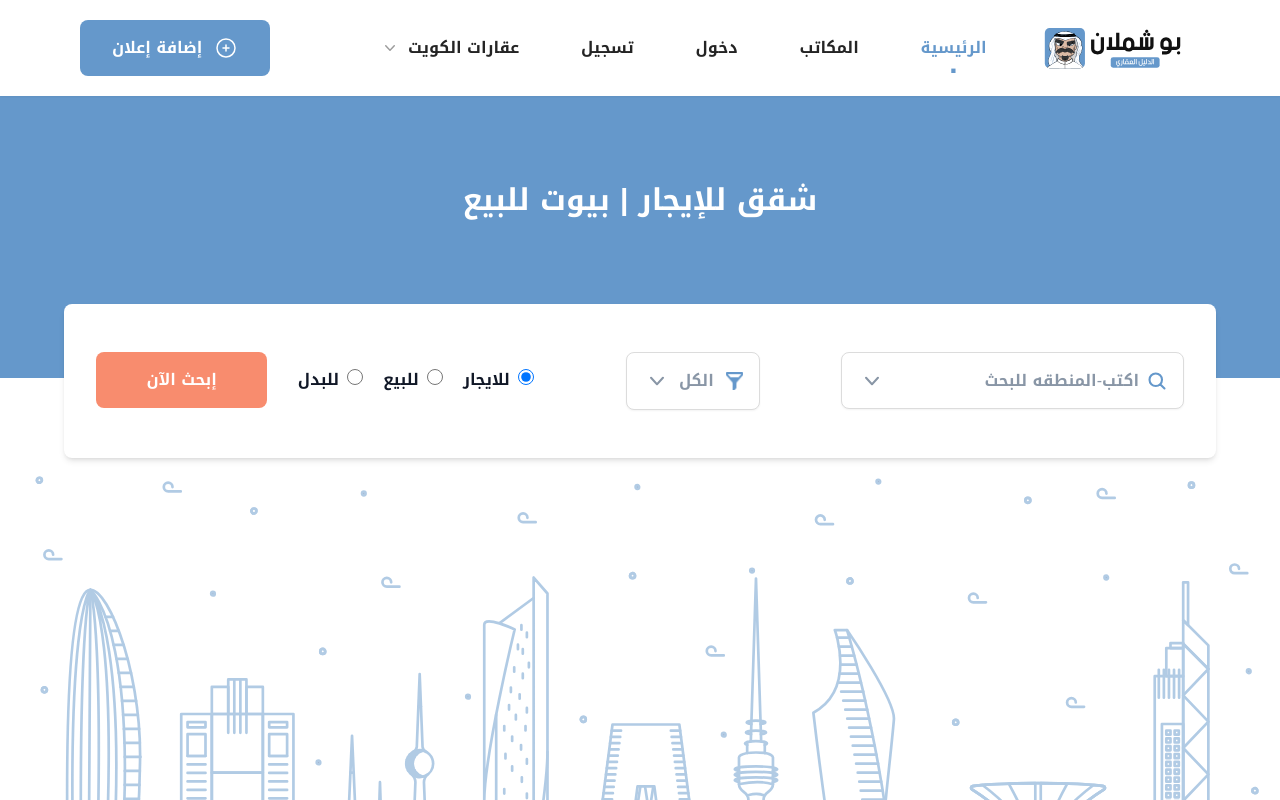
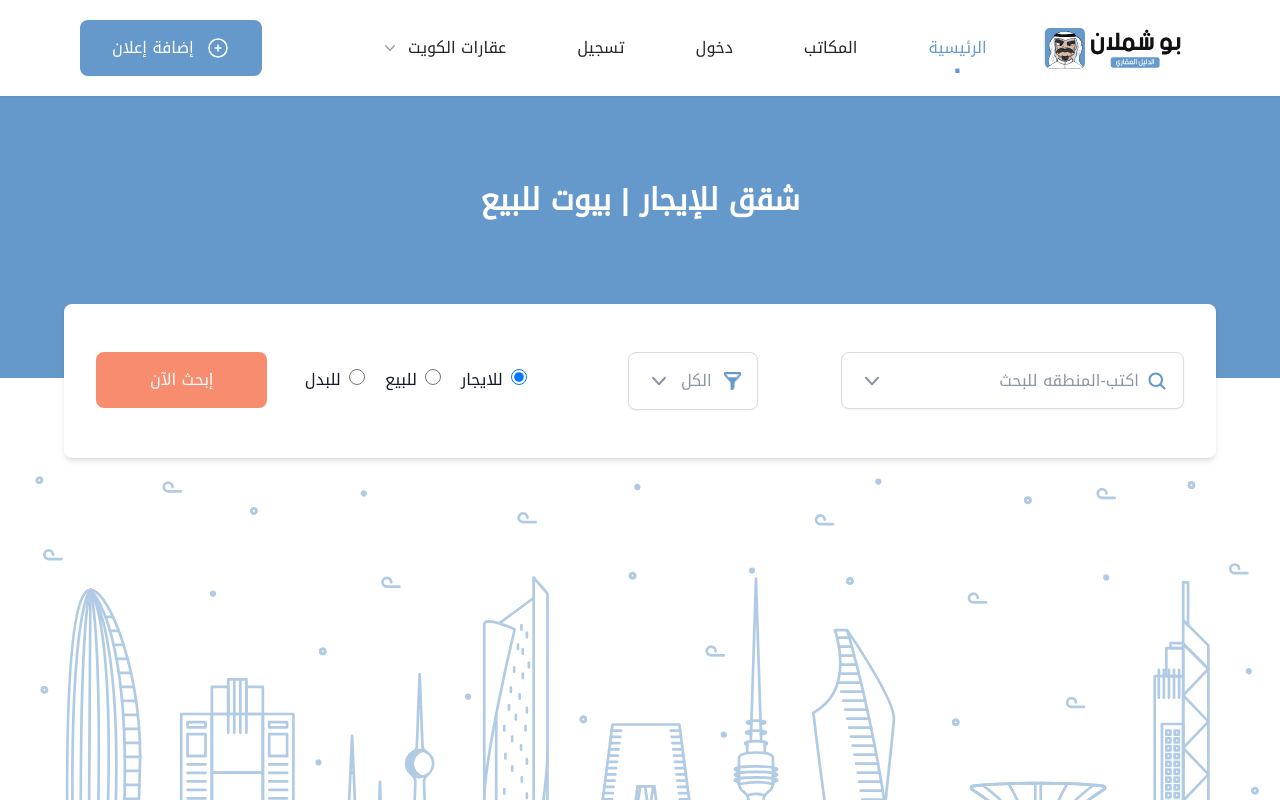
Before and after one commit to samiur-r/square-feet, a Next.js app: page / in a window 1280 px wide. Shown: the top 800 px of the page. Built offline with nearby package versions, Linux system fonts and the light colour scheme.

Commit message:
test: breaking font test

```diff
--- a/tailwind.config.js
+++ b/tailwind.config.js
@@ -46,6 +46,7 @@ module.exports = {
       },
       fontFamily: {
         sans: [
+          'Droid Arabic Kufi Regular',
           'Droid Arabic Kufi Bold',
           'sans-serif'
         ]
```
